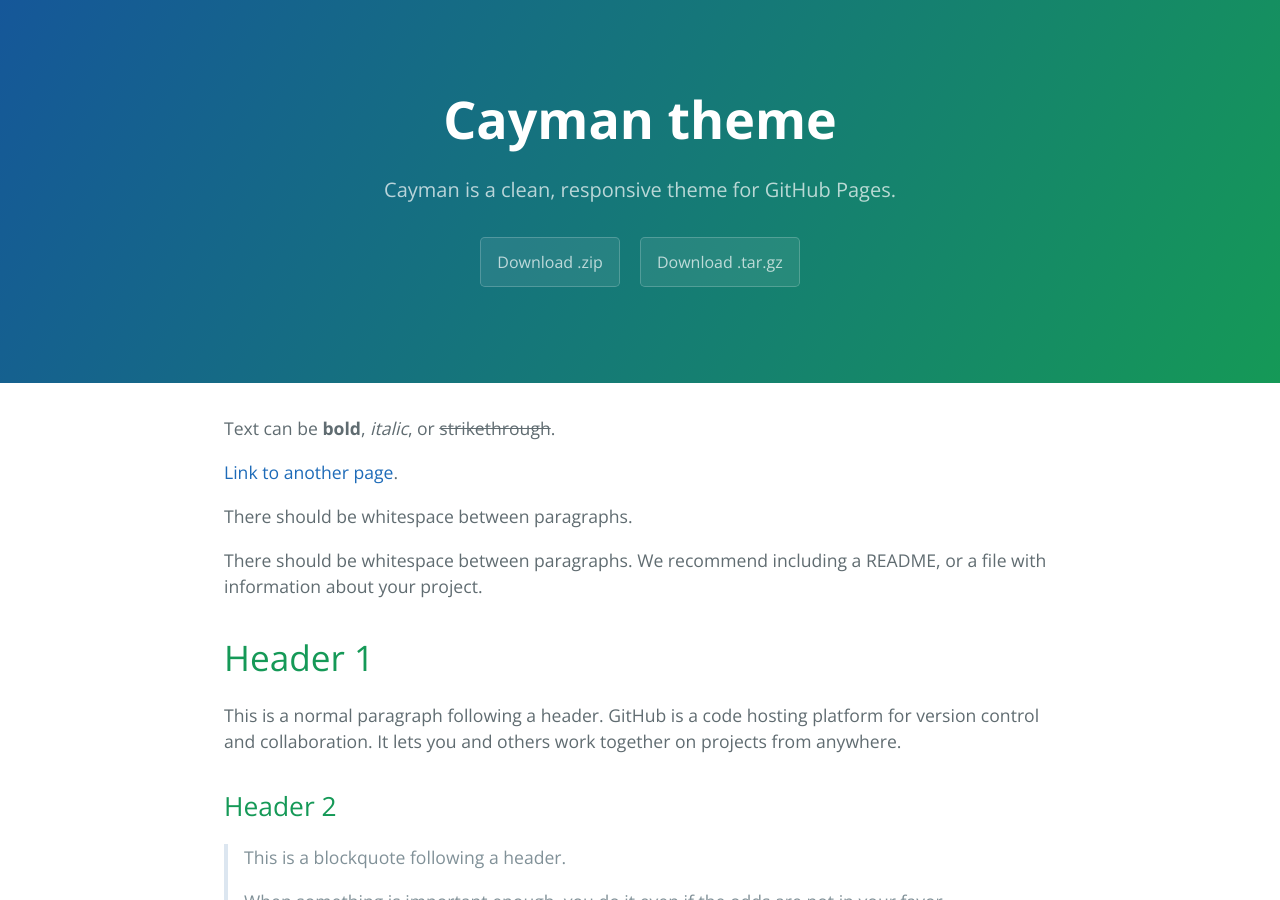
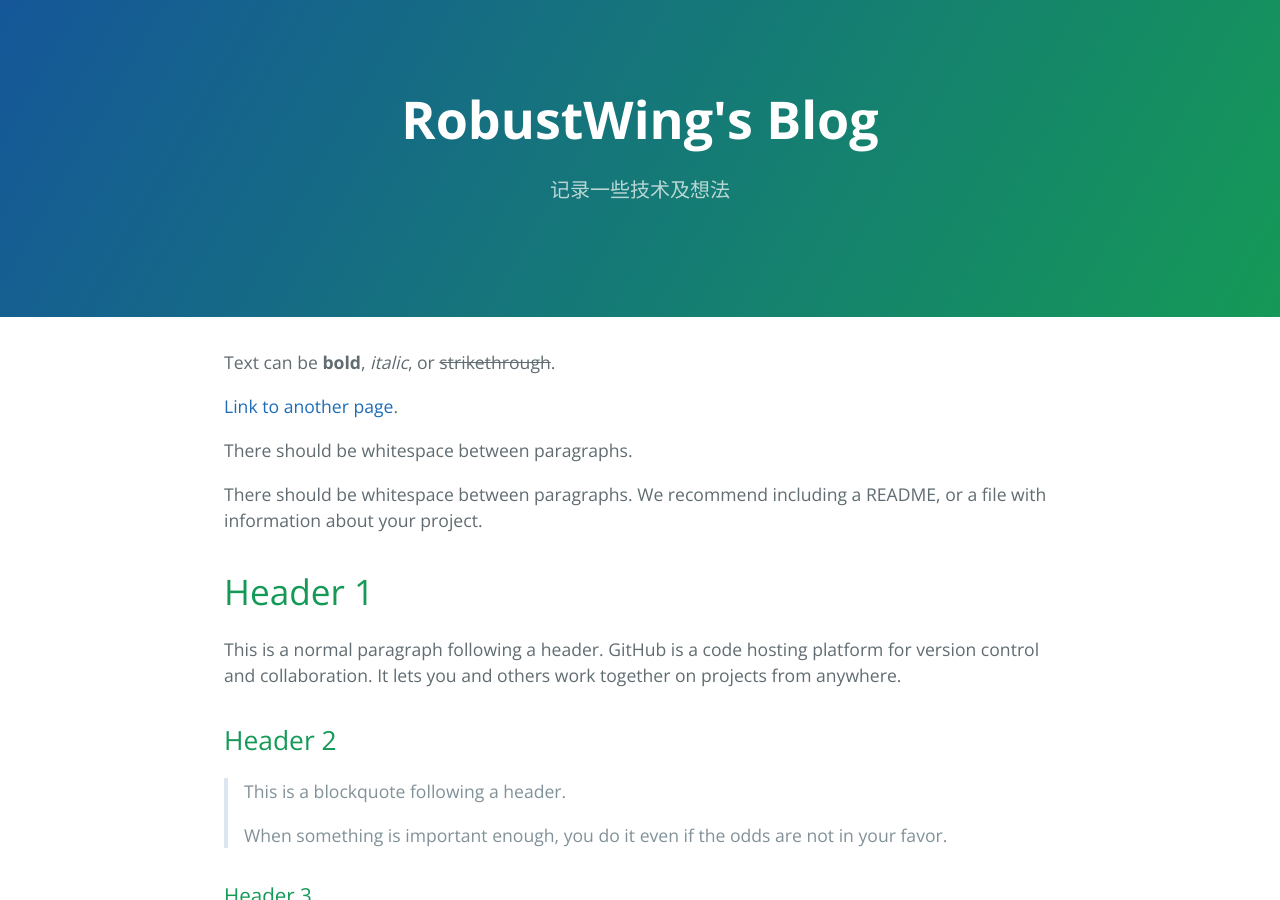
Before and after one commit to RobustWing/RobustWing.github.io, a Jekyll site: the page built from index.md, in a window 1280 px wide and 900 px high. Built offline with Jekyll 4.4.1, drawn with Linux system fonts in a browser that asks for light colours.

Commit message:
Update _config.yml

```diff
--- a/_config.yml
+++ b/_config.yml
@@ -1,5 +1,5 @@
-title: Cayman theme
-description: Cayman is a clean, responsive theme for GitHub Pages.
-show_downloads: true
+title: RobustWing's Blog
+description: 记录一些技术及想法
+show_downloads: false
 google_analytics:
 theme: jekyll-theme-cayman
```
